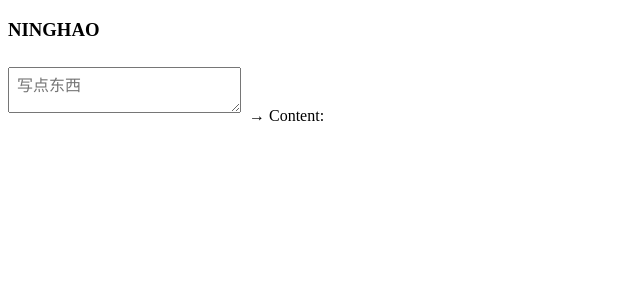
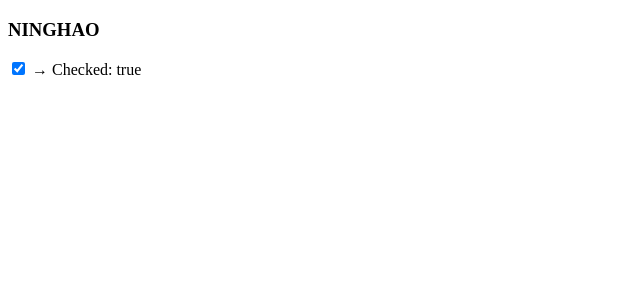
Before and after one commit to Maogxer/xb2-vue, a Vue app: page / in a window 1280 px wide. Shown: the top 300 px of the page, without its empty margins (0-640 px from the left). Built offline with nearby package versions, Linux system fonts and the light colour scheme.

Commit message:
复选框（Checkbox）

```diff
--- a/src/app/app.vue
+++ b/src/app/app.vue
@@ -1,8 +1,9 @@
 <template>
   <h3> {{ name }} </h3>
-  <textarea v-model="content"
-            placeholder="写点东西"></textarea>
-  <span>→ Content: {{ content }}</span>
+  <input id="checked"
+         type="checkbox"
+         v-model="checked" />
+  <label for="checked">→ Checked: {{ checked }}</label>
 </template>
 
 <script>
@@ -10,7 +11,7 @@ export default {
   data () {
     return {
       name: 'NINGHAO',
-      content: ''
+      checked: true
     }
   }
 }
```
